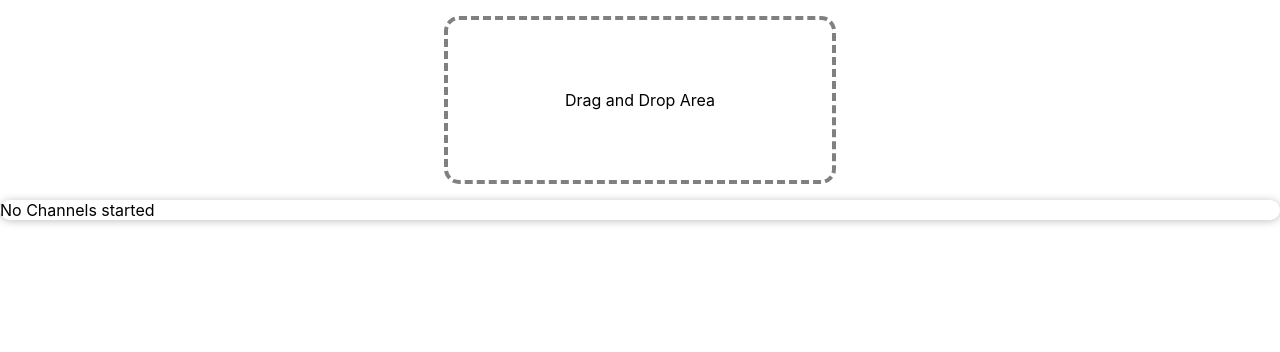
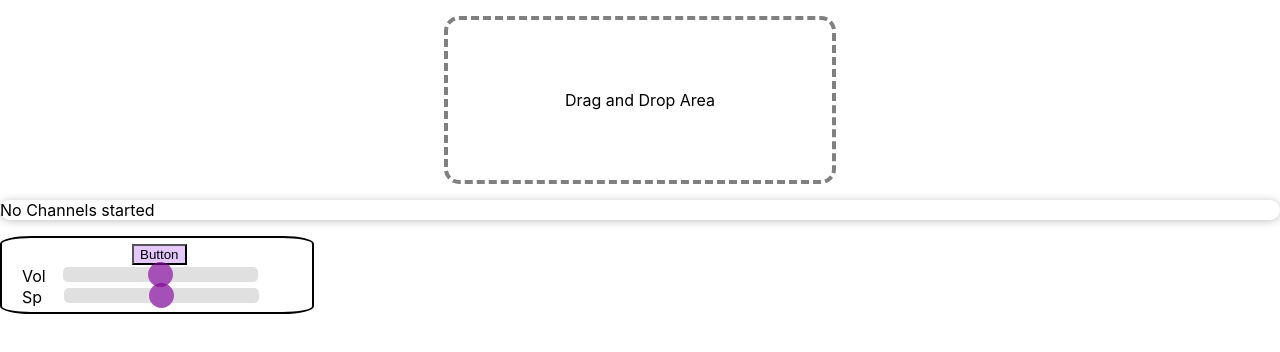
Before and after one commit to simontree/AVT-Project, a React (Create React App) app: page / in a window 1280 px wide. Shown: the top 352 px of the page. Built offline with nearby package versions, Linux system fonts and the light colour scheme.

Commit message:
Starting Master channel

```diff
--- a/src/App.js
+++ b/src/App.js
@@ -3,6 +3,8 @@ import React, { useEffect, useState } from 'react';
 import Channels from "./components/Channels/Channels";
 import NewChannel from './components/Channels/NewChannel';
 import { toBeChecked } from '@testing-library/jest-dom/dist/matchers';
+import Channel from './components/Channels/Channel';
+import Master from './components/Master/Master';
 
 export const audioContext = new AudioContext();
 export const out = audioContext.destination;
@@ -208,6 +210,13 @@ function App() {
         testChannelModification={testChannelModification}
         handleDestroyChannel={destroyChannel}
       ></Channels>
+      <Master>
+        id={"master"}
+        volume={defaultVolume}
+        rate={defaultRate}
+        color={"#000000"}
+        isPlaying={defaultIsPlaying}
+      </Master>
     </div>
   );
 }
--- a/src/components/Channels/Channel.js
+++ b/src/components/Channels/Channel.js
@@ -3,6 +3,7 @@ import "./ChannelCss/Switch.css";
 import "./ChannelCss/Slider.css";
 import React, { useEffect, useState } from "react";
 import { audioContext, primaryGainControl } from "../../App";
+import { masterOutputNode } from "../Master/Master";
 import { element } from "prop-types";
 import Filter from "./Filters/Filter";
 import NewFilter from "./Filters/NewFilter";
@@ -53,14 +54,14 @@ function Channel(props) {
   }
 
   useEffect(() => {
-    console.log(audioSourceURL)
+    //console.log(audioSourceURL)
     setAudioPlayerID("audio" + channelID);
     outputNode.gain.value=0.35;
-    outputNode.connect(primaryGainControl);
+    outputNode.connect(masterOutputNode);
     audioPlayer = document.querySelector("#" + audioPlayerID);
     mediaElementSource = audioContext.createMediaElementSource(audioPlayer);
-    console.log("MediaElement Here:")
-    console.log(mediaElementSource)
+    /*console.log("MediaElement Here:")
+    console.log(mediaElementSource)*/
     mediaElementSource.connect(outputNode);
     currentMidiChannel = document.querySelector(
       "#m" + selectedMidi + "" + channelID
@@ -84,7 +85,7 @@ function Channel(props) {
     }
 
     //mediaElementSource.connect(outputNode);
-    //outputNode.connect(primaryGainControl);
+    //outputNode.connect(masterOutputNode);
 
     audioPlayer.play();
     setIsPlaying(true);
@@ -112,9 +113,9 @@ function Channel(props) {
       }
       return isSliderOn;
     });
-    console.log(
+    /*console.log(
       "Channel " + channelID + " is " + (isSliderOn ? "enabled." : "disabled.")
-    );
+    );*/
   };
 
   const destroyChannel = () => {
@@ -150,7 +151,7 @@ function Channel(props) {
     });
   };
   const applyFilters = (filters) =>{
-    console.log(filters);
+    //console.log(filters);
     outputNode.disconnect();
     mediaElementSource.disconnect();
 
@@ -168,7 +169,7 @@ function Channel(props) {
             break;
         }
         biquadFilters[i].gain.value = filter.strength;
-        console.log(biquadFilters[i])
+        //console.log(biquadFilters[i])
 
 
         let filterGain = audioContext.createGain();
@@ -177,11 +178,11 @@ function Channel(props) {
         filterGain.connect(outputNode);
         biquadFilters[i].connect(filterGain);
         mediaElementSource.connect(biquadFilters[i]);
-        filterGain.connect(primaryGainControl);
+        filterGain.connect(masterOutputNode);
         i++
       }
     })
-    if(i==0) //outputNode.connect(primaryGainControl);
+    if(i==0) //outputNode.connect(masterOutputNode);
     console.log("filters applied: " + i)
   }
 
@@ -199,7 +200,7 @@ function Channel(props) {
   }
 
   const lowpassFilterInput = (e) => {
-    console.log(document.getElementById("lowpasscheckbox" + channelID).checked);
+    //console.log(document.getElementById("lowpasscheckbox" + channelID).checked);
 
     setFilterGain(() =>{
       var updatedGain = e.target.value;
@@ -371,7 +372,7 @@ function Channel(props) {
       <div className="filterSection">
         <label className="filterTitle">Filters (*￣3￣)╭</label>
       </div>
-      <div>
+      <div id={"filtercontainer" + channelID}>
         <input className="ml-6 focus: ring-red-0/0" id={"lowpasscheckbox"+channelID} type="checkbox" onChange={lowpassFilterClick}/>
           <label className="font-bold"  htmlFor="lowpass">
             Highpass Filter
--- /dev/null
+++ b/src/components/Master/Master.js
@@ -0,0 +1,98 @@
+import "../Channels/ChannelCss/Channel.css";
+import "../Channels/ChannelCss/Switch.css";
+import "../Channels/ChannelCss/Slider.css";
+import React, { useEffect, useState } from "react";
+import { audioContext, primaryGainControl } from "../../App";
+
+export var masterOutputNode;
+function Master(props) {
+  const [channelID] = useState(props.id);
+  const [volume, setVolume] = useState(props.volume);
+  const [color, setColor] = useState(props.backgroundColor);
+
+  const [isPlaying, setIsPlaying] = useState(props.isPlaying);
+  const [rate, setRate] = useState(props.rate);
+
+  useEffect(() => {
+
+    masterOutputNode = audioContext.createGain();
+    masterOutputNode.gain.value=0.35;
+    masterOutputNode.connect(primaryGainControl);
+    setColor(props.backgroundColor);
+  }, []);
+
+  const playPauseClicked = () =>{
+    console.log("hi");
+  }
+  const playBtnTxt = () =>{
+    console.log("hi");
+  }
+  const volSliderChange = (event) => {
+    setVolume(() => {
+      const updatedVolume = event.target.value;
+      masterOutputNode.gain.value = updatedVolume/100;
+      return updatedVolume;
+    });
+  };
+  const speedSliderChange = () =>{
+    console.log("hi");
+  }
+
+
+  return (
+    <div
+      className="channel"
+      id={channelID}
+      style={{ backgroundColor: `${color}` }}>
+      <div className="channelPlay">
+        <button className="playButton" onClick={playPauseClicked}>
+          {"Button"}
+        </button>
+      </div>
+      <div className="volumeControl">
+        <div className="volIcon">
+          <label>Vol</label>
+        </div>
+        <div className="volSlider">
+          <input
+            type={"range"}
+            min="0"
+            max="100"
+            onChange={volSliderChange}
+            className="vSlider"
+            id="olRange"
+            value={volume}
+          ></input>
+        </div>
+        <div className="volValue">
+          <label>{volume}</label>
+        </div>
+      </div>
+
+      <div className="speedControl">
+        <div className="speedIcon">
+          <label>Sp</label>
+        </div>
+        <div className="speedSlider">
+          <input
+            type={"range"}
+            min="0"
+            max="3"
+            step="0.25"
+            onChange={speedSliderChange}
+            onMouseUp={speedSliderChange}
+            className="sSlider"
+            id="masterRange"
+            value={rate}
+          ></input>
+        </div>
+        <div className="speedValue">
+          <label>{rate}</label>
+        </div>
+      </div>
+
+
+    </div>
+  );
+}
+export default Master;
```
